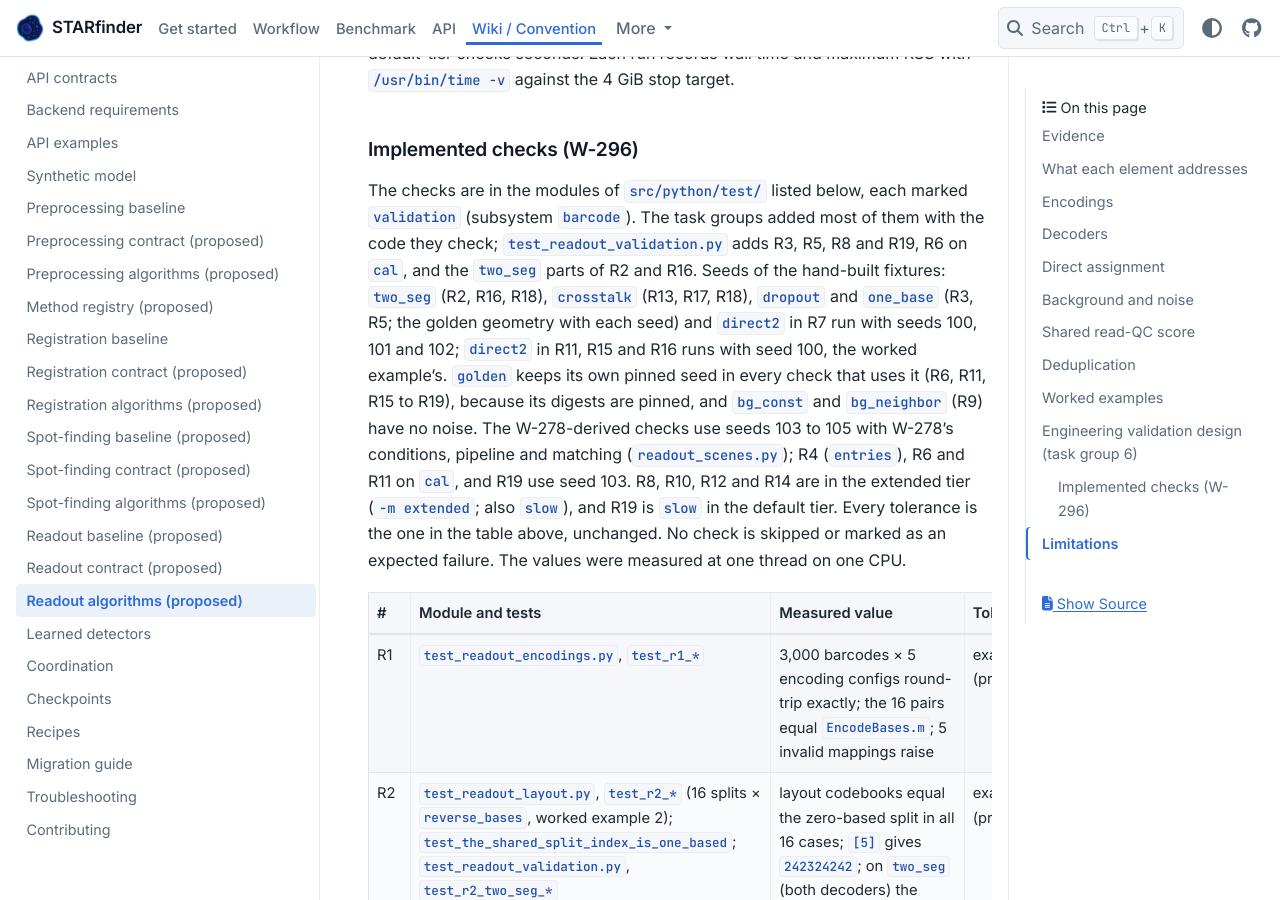
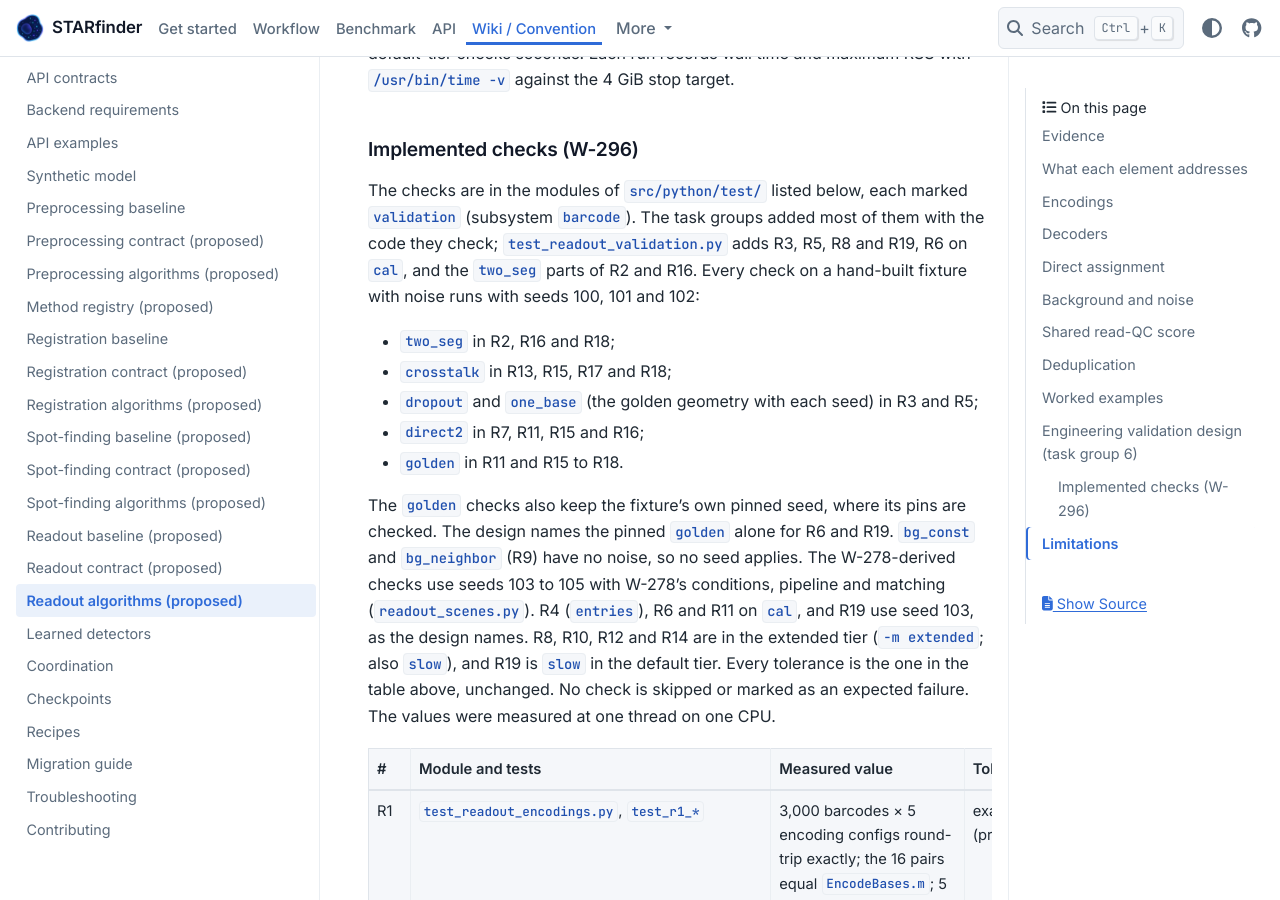
Before and after one commit to wanglab-broad/starfinder, a Sphinx documentation site: the page built from docs/readout-algorithms.md, in a window 1280 px wide and 900 px high, scrolled down 19787 px. Built offline with Sphinx 7.4.7 and the PyData theme 0.15.4, drawn with Linux system fonts in a browser that asks for light colours; some of the changed text lies outside the part shown.

Commit message:
fix(w-296): address review findings (implement the §2.8 engineering…)
Second repair, following operator note R-20261003T033032Z-58052f50. The
direct2 checks the reviewer named, R16 direct checkpoints and the R15
direct-mode rejection, now run with seeds 100 to 102 and keep their
CSV/Parquet parametrization. An audit of every R1 to R19 test against
the design's fixture column found more single-seed cases on hand-built
fixtures: R11 direct, the R7 invalid-round test, and the golden-fixture
tests of R11, R15, R16, R17 and R18. These now run with seeds 100 to
102; the golden tests also keep their pinned seed. Golden pins are
asserted only at the pinned seed. At …

Linear-Issue: W-296

```diff
--- a/docs/readout-algorithms.md
+++ b/docs/readout-algorithms.md
@@ -366,14 +366,20 @@ default-tier checks seconds. Each run records wall time and maximum RSS with
 The checks are in the modules of `src/python/test/` listed below, each marked
 `validation` (subsystem `barcode`). The task groups added most of them with the code
 they check; `test_readout_validation.py` adds R3, R5, R8 and R19, R6 on `cal`, and the
-`two_seg` parts of R2 and R16. Seeds of the hand-built fixtures: `two_seg` (R2, R16,
-R18), `crosstalk` (R13, R17, R18), `dropout` and `one_base` (R3, R5; the golden
-geometry with each seed) and `direct2` in R7 run with seeds 100, 101 and 102; `direct2`
-in R11, R15 and R16 runs with seed 100, the worked example's. `golden` keeps its own
-pinned seed in every check that uses it (R6, R11, R15 to R19), because its digests are
-pinned, and `bg_const` and `bg_neighbor` (R9) have no noise. The W-278-derived checks
-use seeds 103 to 105 with W-278's conditions, pipeline and matching
-(`readout_scenes.py`); R4 (`entries`), R6 and R11 on `cal`, and R19 use seed 103. R8, R10, R12 and R14
+`two_seg` parts of R2 and R16. Every check on a hand-built fixture with noise runs with
+seeds 100, 101 and 102:
+
+* `two_seg` in R2, R16 and R18;
+* `crosstalk` in R13, R15, R17 and R18;
+* `dropout` and `one_base` (the golden geometry with each seed) in R3 and R5;
+* `direct2` in R7, R11, R15 and R16;
+* `golden` in R11 and R15 to R18.
+
+The `golden` checks also keep the fixture's own pinned seed, where its pins are checked.
+The design names the pinned `golden` alone for R6 and R19. `bg_const` and `bg_neighbor`
+(R9) have no noise, so no seed applies. The W-278-derived checks use seeds 103 to 105 with
+W-278's conditions, pipeline and matching (`readout_scenes.py`). R4 (`entries`), R6 and
+R11 on `cal`, and R19 use seed 103, as the design names. R8, R10, R12 and R14
 are in the extended tier (`-m extended`; also `slow`), and R19 is `slow` in the
 default tier. Every tolerance is the one in the table above, unchanged. No check is
 skipped or marked as an expected failure. The values were measured at one thread on
@@ -391,14 +397,14 @@ one CPU.
 | R8 | `test_readout_validation.py`, `test_r8_*` (extended) | `qc_score` AUROC 0.790 (SE 0.029) against `probability_nll` 0.731 over the nine conditions (7,158 calls, 34 incorrect); 0.730 against 0.651 over the eight `cal` conditions (5,847, 13) | above (provisional) |
 | R9 | `test_readout_background.py`, `test_r9_*` | background 37 and noise 0; ring voxels 360 (interior), 240, 189 (faces), 66 (corner); NaN / `background_unavailable` below `min_voxels`; ring neighbor background 87, centre neighbor 37 | exact (provisional) |
 | R10 | `test_readout_background.py`, `test_r10_*` (extended) | realized-error median 2.16 to 2.48; latent bias 0.87 to 1.0, `dense` 2.0; noise relative error −13.05 % (no neighbor), −13.80 % (border); shell contamination median ≤ 2 (p90 ≤ 5), `dense` 3 (p90 6) | W-278 `estimators.csv` |
-| R11 | `test_readout_scoring.py`, `test_r11_*` | maximum absolute difference 0 on golden and the 8 `cal` conditions of seed 103, both decoders; NaN / `no_assignment`; identity columns equal | ≤ 1e-12 (provisional) |
+| R11 | `test_readout_scoring.py`, `test_r11_*` | maximum absolute difference 0 on golden (pinned seed and seeds 100 to 102), `direct2` (seeds 100 to 102) and the 8 `cal` conditions of seed 103, both decoders; NaN / `no_assignment`; identity columns equal | ≤ 1e-12 (provisional) |
 | R12 | `test_readout_scoring.py`, `test_r12_*` (extended) | exact, nine conditions: 0.897 against 0.782 (WTA) and 0.743 (codebook-aware), 1,589 calls, 46 incorrect; rescued 0.851 against 0.670 (97, 12); the eight `cal` conditions 0.897 against 0.795 and 0.758, rescued 0.866 against 0.749. Reported, not gated: SE 0.015 (`qc_score`) against 0.027 (WTA) and 0.030 (codebook-aware) on exact calls; error at 50, 80, 90 and 100 % retention 0.003, 0.006, 0.013, 0.029 (`qc_score`), 0.005, 0.016, 0.021, 0.029 (WTA); rescued SE 0.046 against 0.075, error at 90 % 0.091 against 0.114; per-condition rescued cells with 0 to 6 incorrect calls; 120 unmatched exact detections, correct against unmatched AUROC 0.473 (`qc_score`), 0.466 (WTA) and 0.460 (codebook-aware) | W-278 `scores.csv` |
 | R13 | `test_readout_deduplication.py`, `test_r13_*` | 12 copies at ≤ 1 voxel merged; 8 at √2 and 2 voxels not merged; 0 false merges of 6 pairs; the conflicting group kept; every representative is the source | exact (provisional) |
 | R14 | `test_readout_deduplication.py`, `test_r14_*` (extended) | (a) 5 of 763 distinct pairs linked (0.655 %); (b) 5 of 763 false merges for each decoder (0.655 %); 0 true duplicate pairs, so missed duplicates are undefined | (a) W-278 `duplicates.csv`; (b) provisional |
-| R15 | `test_readout_deduplication.py`, `test_r15_*` | tables equal the golden pins without the stage; direct mode raises `ValueError` | exact (provisional) |
-| R16 | `test_readout_scoring.py`, `test_r16_*`; `test_readout_direct.py`, `test_r16_*`; `test_readout_validation.py`, `test_r16_two_seg_*` | golden, `direct2` and `two_seg` (with deduplication and two segments, seeds 100 to 102) round-trip exactly in CSV and Parquet; the emulated `141c093` checkpoint loads without background or score | exact (provisional) |
-| R17 | `test_readout_scoring.py`, `test_r17_*`; `test_readout_deduplication.py`, `test_r17_*` | every rerun from `candidates`, `candidates` + `pre_qc` and `pre_qc` equals the full run (golden, `crosstalk` at seeds 100 to 102) | exact (provisional) |
-| R18 | `test_readout_deduplication.py`, `test_r18_*` | score bounds on `qc_score` and every declared column; `exclude_duplicates` rejects the 12 copies; per-segment ends on `two_seg`; the default keeps every assigned read (`crosstalk` and `two_seg` at seeds 100 to 102) | exact (provisional) |
+| R15 | `test_readout_deduplication.py`, `test_r15_*` | golden tables (pinned seed and seeds 100 to 102) equal a run without the stage, and the golden pins at the pinned seed; direct mode raises `ValueError` (`direct2`, seeds 100 to 102) | exact (provisional) |
+| R16 | `test_readout_scoring.py`, `test_r16_*`; `test_readout_direct.py`, `test_r16_*`; `test_readout_validation.py`, `test_r16_two_seg_*` | golden (pinned seed and seeds 100 to 102), `direct2` and `two_seg` (with deduplication and two segments; seeds 100 to 102) round-trip exactly in CSV and Parquet; the emulated `141c093` checkpoint loads without background or score at every golden seed | exact (provisional) |
+| R17 | `test_readout_scoring.py`, `test_r17_*`; `test_readout_deduplication.py`, `test_r17_*` | every rerun from `candidates`, `candidates` + `pre_qc` and `pre_qc` equals the full run (golden at its pinned seed and seeds 100 to 102, `crosstalk` at seeds 100 to 102) | exact (provisional) |
+| R18 | `test_readout_deduplication.py`, `test_r18_*` | score bounds on `qc_score` and every declared column; `exclude_duplicates` rejects the 12 copies; per-segment ends on `two_seg`; the default keeps every assigned read (golden at its pinned seed and seeds 100 to 102; `crosstalk` and `two_seg` at seeds 100 to 102) | exact (provisional) |
 | R19 | `test_readout_validation.py`, `test_r19_*` | 164 table digests (golden, both decoders; 8 `cal` conditions of seed 103 through deduplication and filtering) identical in three single-thread processes | identical (provisional) |
 
 The W-278 limitations bound these values: synthetic data only, one 8×64×64 uint8
```
Also changed, not shown: 5 other files.
